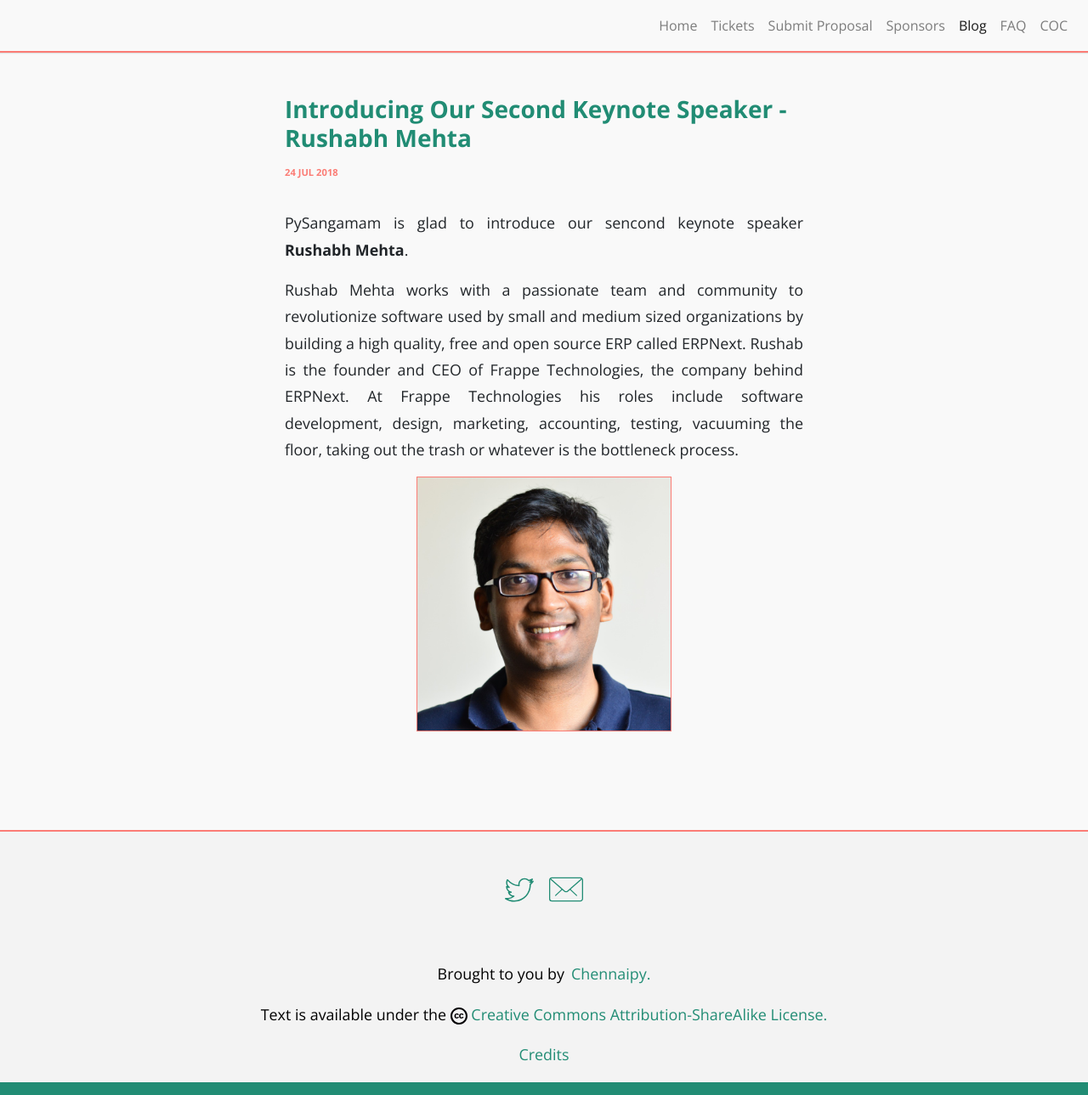
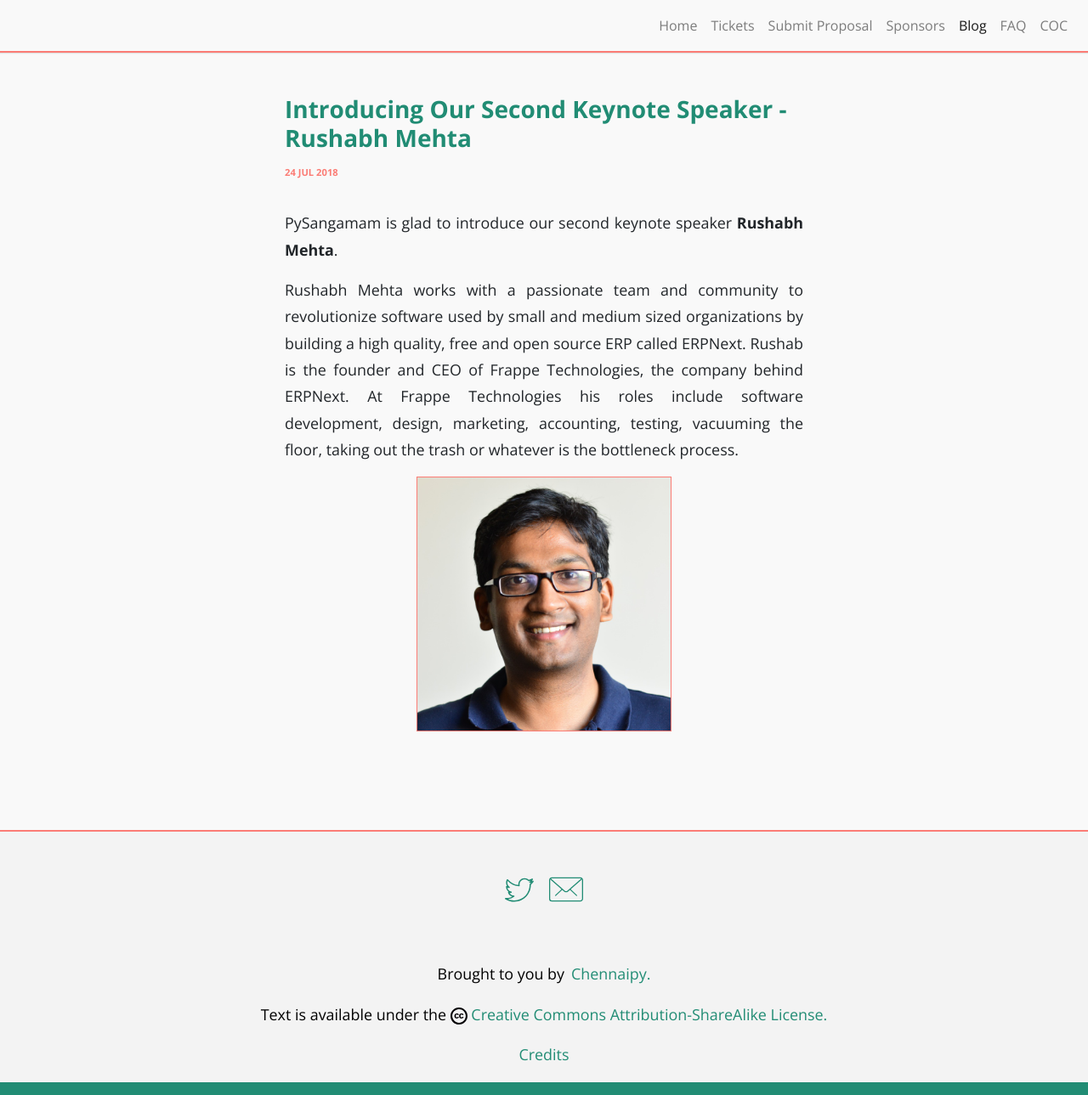
Before and after one commit to PySangamam/website, a Jekyll site: the page built from _posts/2018-07-24-introducing-our-second-keynote-speaker.md, in a window 1280 px wide. Shown: the whole page at 85% size. Built offline with Jekyll 4.4.1, drawn with Linux system fonts in a browser that asks for light colours.

Commit message:
Fix typos.

```diff
--- a/_posts/2018-07-24-introducing-our-second-keynote-speaker.md
+++ b/_posts/2018-07-24-introducing-our-second-keynote-speaker.md
@@ -10,10 +10,10 @@ excerpt_separator: <!--more-->
 active: blog
 ---
 
-PySangamam is glad to introduce our sencond keynote speaker **Rushabh
+PySangamam is glad to introduce our second keynote speaker **Rushabh
 Mehta**.
 
-Rushab Mehta works with a passionate team and community to
+Rushabh Mehta works with a passionate team and community to
 revolutionize software used by small and medium sized organizations by
 building a high quality, free and open source ERP called
 ERPNext. Rushab is the founder and CEO of Frappe Technologies, the
```
